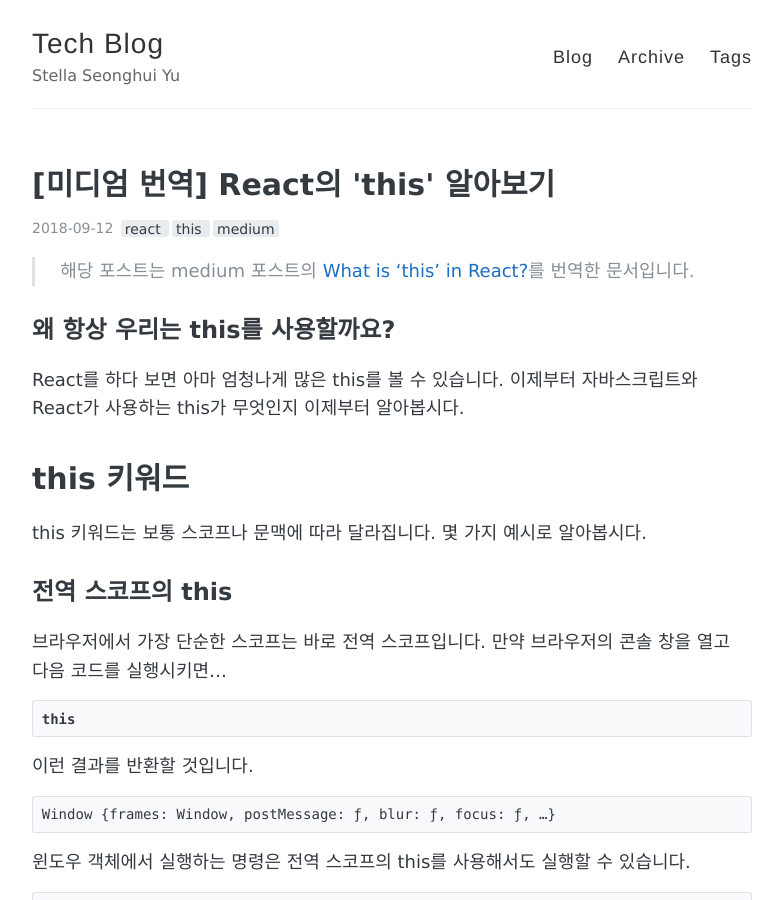
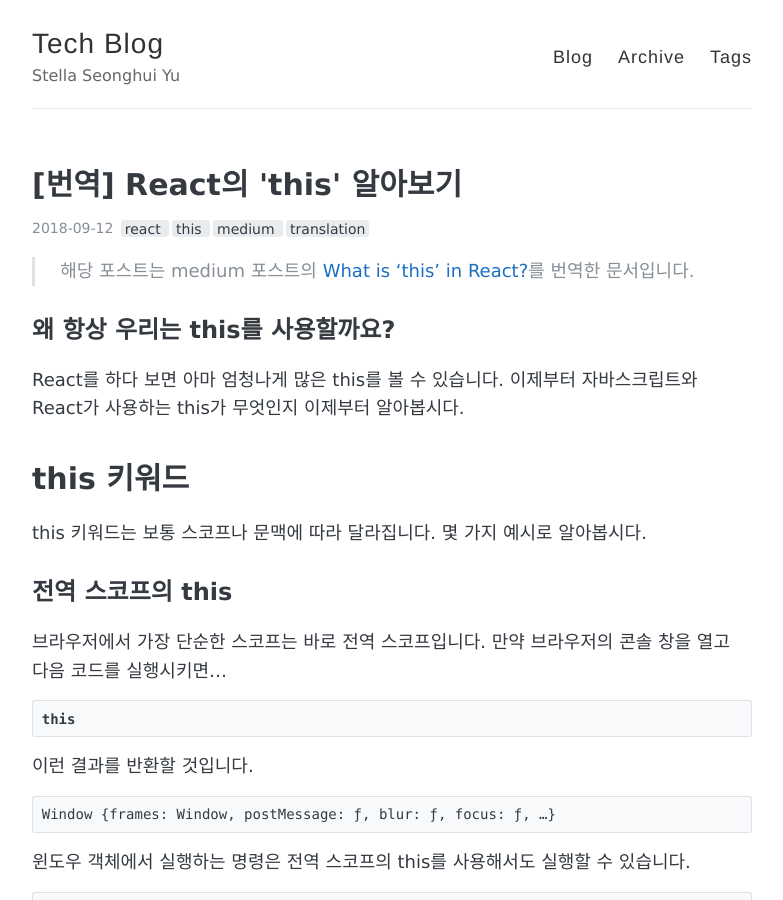
Before and after one commit to Seonghui/Seonghui.github.io, a Jekyll site: the page built from _posts/2018-09-12-medium-react-this.md, in a window 1280 px wide and 900 px high. Shown: the whole window, without its empty margins (248-1031 px from the left). Built offline with Jekyll 4.4.1, drawn with Linux system fonts in a browser that asks for light colours.

Commit message:
Upload post

```diff
--- a/_posts/2018-09-12-medium-react-this.md
+++ b/_posts/2018-09-12-medium-react-this.md
@@ -1,7 +1,7 @@
 ---
 layout: post
-title: "[미디엄 번역] React의 'this' 알아보기"
-tags: [react, this, medium]
+title: "[번역] React의 'this' 알아보기"
+tags: [react, this, medium, translation]
 ---
 
 > 해당 포스트는 medium 포스트의 [What is 'this' in React?](https://medium.com/byte-sized-react/what-is-this-in-react-25c62c31480)를 번역한 문서입니다.
```
